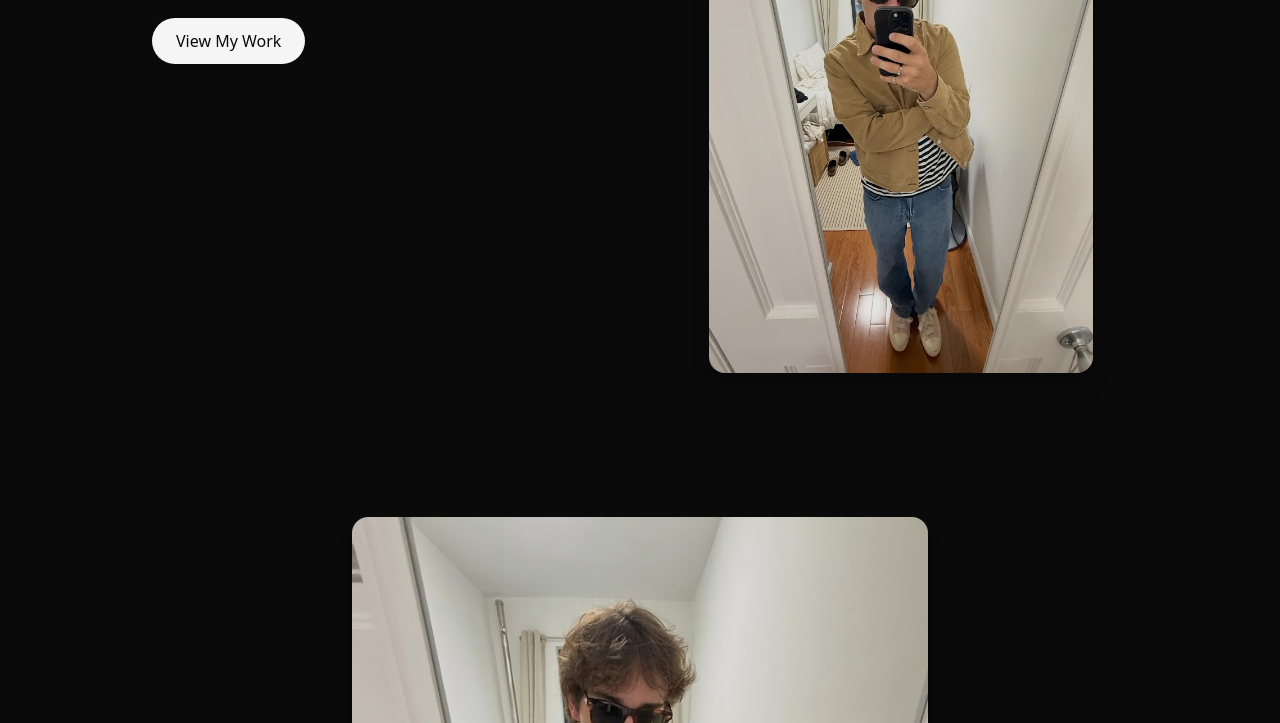
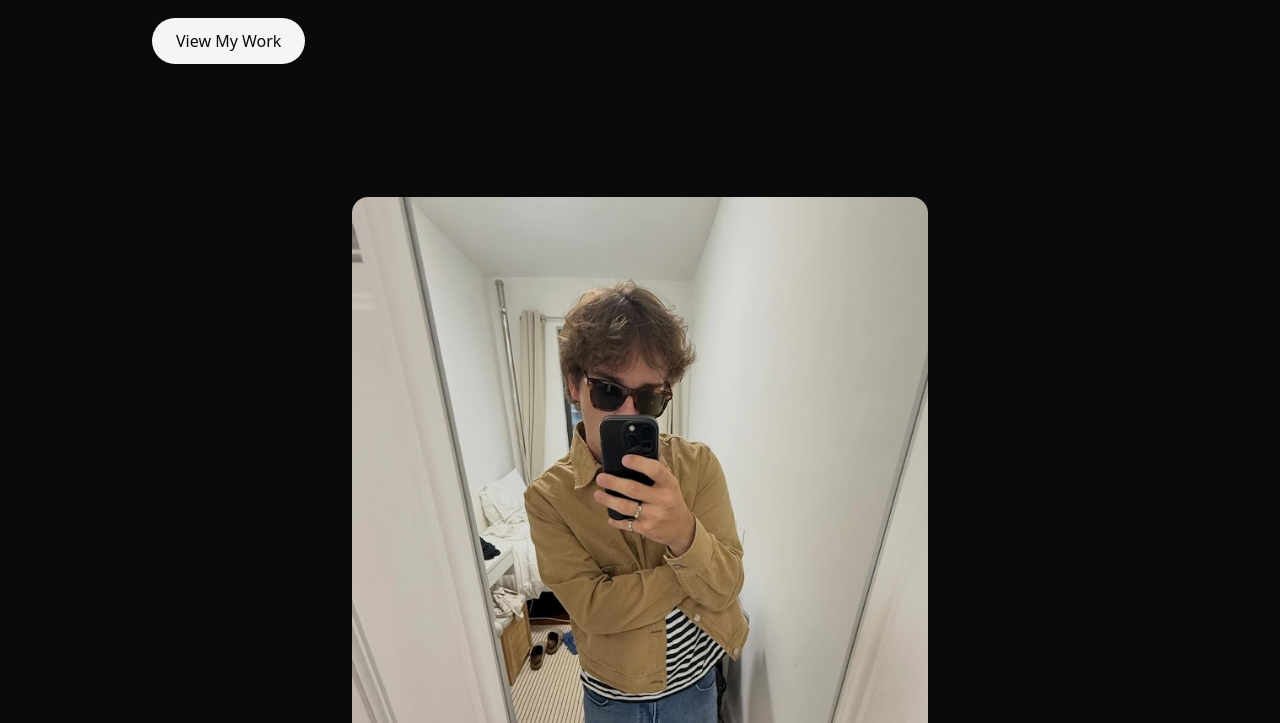
Before and after one commit to milesshellen/test-project-2, a plain HTML site: page index.html in a window 1280 px wide. Shown: the part 280-1003 px from the top of the page. Drawn offline with nearby package versions, Linux system fonts and the light colour scheme.

Commit message:
Update index.html

```diff
--- a/index.html
+++ b/index.html
@@ -49,17 +49,7 @@
         View My Work
       </a>
     </div>
-
-    <!-- Image -->
-    <img
-      src="images/miles1.jpg"
-      alt="Miles Shellen"
-      class="w-72 md:w-96 rounded-2xl shadow-xl object-cover"
-    >
-
-  </div>
 </section>
-
 
    <!-- Hero / About Section -->
 <section class="py-16 px-6 max-w-4xl mx-auto text-center">
```
